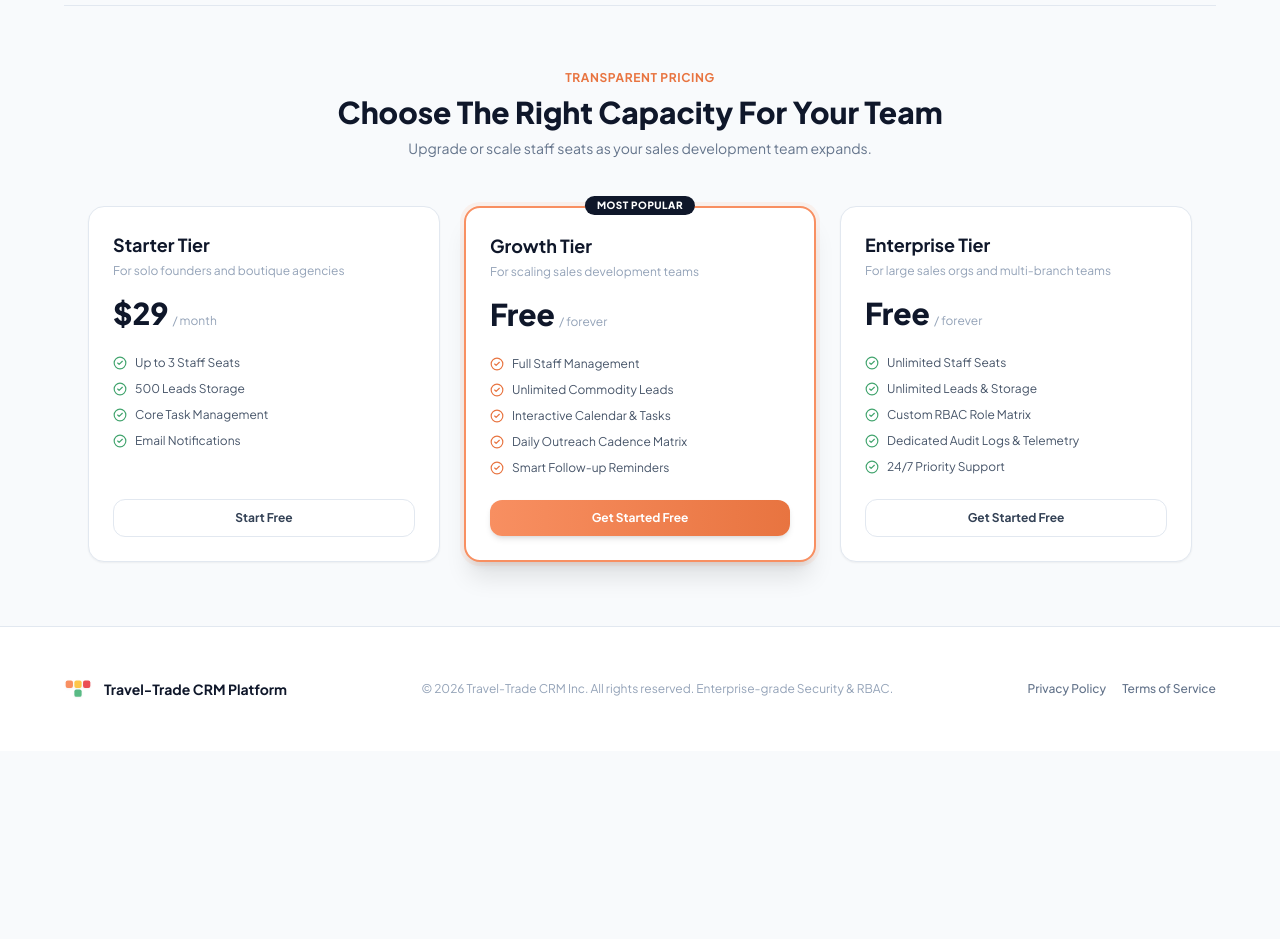
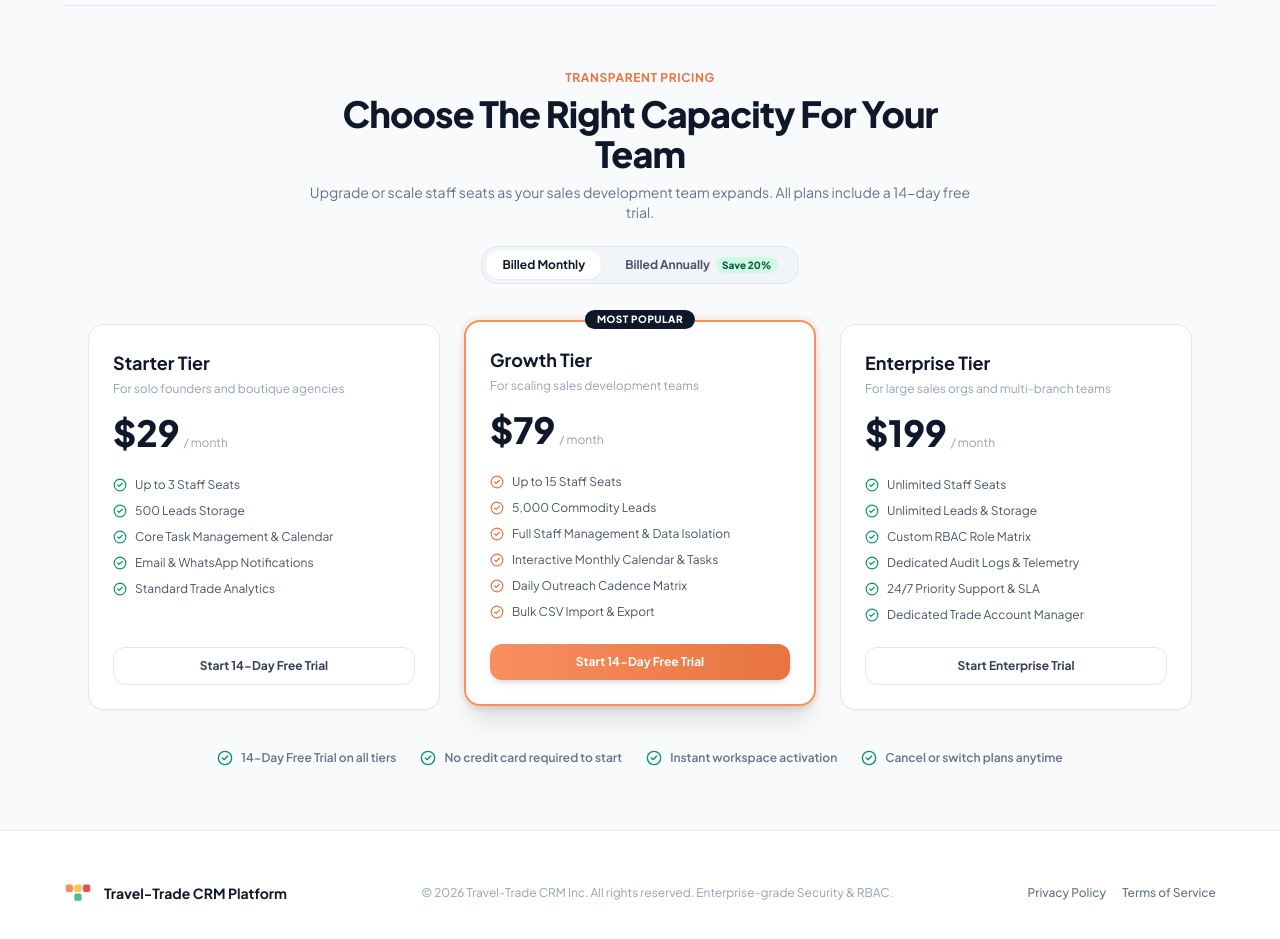
Before and after one commit to gfuid/CRM, a React (Vite) app in the folder frontend/: page / in a window 1280 px wide. Shown: the part 1440-2379 px from the top of the page. Before the commit the page ends 2191 px from the top, so only its background shows below. Built offline with nearby package versions, Linux system fonts and the light colour scheme; no server answers.

Commit message:
Fix plans pricing: restore accurate tiers (, , ), add monthly/annual billing switch, and update CTAs to 14-day free trial

```diff
--- a/frontend/src/pages/LandingPage.jsx
+++ b/frontend/src/pages/LandingPage.jsx
@@ -22,6 +22,7 @@
 
 export default function LandingPage({ onLoginClick, onRegisterClick }) {
   const [activePreviewTab, setActivePreviewTab] = useState('analytics'); // 'analytics' | 'pipeline' | 'outreach' | 'followup'
+  const [billingCycle, setBillingCycle] = useState('monthly'); // 'monthly' | 'annual'
 
   return (
     <div className="min-h-screen bg-[#f8fafc] text-slate-900 font-sans antialiased selection:bg-coral-500 selection:text-white">
@@ -337,41 +338,78 @@
 
       {/* Pricing Section */}
       <section id="pricing" className="max-w-6xl mx-auto px-6 py-16 border-t border-slate-200">
-        <div className="text-center max-w-2xl mx-auto mb-12">
+        <div className="text-center max-w-2xl mx-auto mb-10">
           <div className="text-xs font-bold text-coral-600 uppercase tracking-wider mb-2">Transparent Pricing</div>
-          <h2 className="text-3xl font-extrabold text-slate-900">Choose The Right Capacity For Your Team</h2>
+          <h2 className="text-3xl sm:text-4xl font-extrabold text-slate-900 tracking-tight">Choose The Right Capacity For Your Team</h2>
           <p className="text-sm text-slate-500 mt-2">
-            Upgrade or scale staff seats as your sales development team expands.
+            Upgrade or scale staff seats as your sales development team expands. All plans include a 14-day free trial.
           </p>
+
+          {/* Monthly / Annual Billing Toggle */}
+          <div className="mt-6 inline-flex items-center gap-2 p-1 rounded-2xl bg-slate-100 border border-slate-200">
+            <button
+              onClick={() => setBillingCycle('monthly')}
+              className={`px-4 py-1.5 rounded-xl text-xs font-bold transition-all cursor-pointer ${
+                billingCycle === 'monthly'
+                  ? 'bg-white text-slate-900 shadow-sm'
+                  : 'text-slate-600 hover:text-slate-900'
+              }`}
+            >
+              Billed Monthly
+            </button>
+            <button
+              onClick={() => setBillingCycle('annual')}
+              className={`flex items-center gap-1.5 px-4 py-1.5 rounded-xl text-xs font-bold transition-all cursor-pointer ${
+                billingCycle === 'annual'
+                  ? 'bg-emerald-600 text-white shadow-sm'
+                  : 'text-slate-600 hover:text-slate-900'
+              }`}
+            >
+              <span>Billed Annually</span>
+              <span className={`text-[10px] px-1.5 py-0.2 rounded-full font-black ${
+                billingCycle === 'annual' ? 'bg-white/25 text-white' : 'bg-emerald-100 text-emerald-800'
+              }`}>
+                Save 20%
+              </span>
+            </button>
+          </div>
         </div>
 
         <div className="grid grid-cols-1 md:grid-cols-3 gap-6">
           {/* Starter */}
-          <div className="p-6 rounded-2xl bg-white border border-slate-200 shadow-sm flex flex-col justify-between">
+          <div className="p-6 rounded-2xl bg-white border border-slate-200 shadow-sm flex flex-col justify-between hover:border-slate-300 transition-all">
             <div>
               <div className="font-bold text-slate-900 text-lg">Starter Tier</div>
               <p className="text-xs text-slate-400 mt-1">For solo founders and boutique agencies</p>
               <div className="mt-4 flex items-baseline gap-1">
-                <span className="text-3xl font-black text-slate-900">$29</span>
+                <span className="text-3xl sm:text-4xl font-black text-slate-900">
+                  {billingCycle === 'annual' ? '$24' : '$29'}
+                </span>
                 <span className="text-xs text-slate-400">/ month</span>
               </div>
+              {billingCycle === 'annual' && (
+                <span className="text-[10px] text-emerald-600 font-bold block mt-0.5">
+                  Billed annually ($288/yr)
+                </span>
+              )}
               <ul className="mt-6 space-y-2.5 text-xs text-slate-600">
-                <li className="flex items-center gap-2"><CheckCircle2 size={14} className="text-mint-600" /> Up to 3 Staff Seats</li>
-                <li className="flex items-center gap-2"><CheckCircle2 size={14} className="text-mint-600" /> 500 Leads Storage</li>
-                <li className="flex items-center gap-2"><CheckCircle2 size={14} className="text-mint-600" /> Core Task Management</li>
-                <li className="flex items-center gap-2"><CheckCircle2 size={14} className="text-mint-600" /> Email Notifications</li>
+                <li className="flex items-center gap-2"><CheckCircle2 size={14} className="text-emerald-600" /> Up to 3 Staff Seats</li>
+                <li className="flex items-center gap-2"><CheckCircle2 size={14} className="text-emerald-600" /> 500 Leads Storage</li>
+                <li className="flex items-center gap-2"><CheckCircle2 size={14} className="text-emerald-600" /> Core Task Management & Calendar</li>
+                <li className="flex items-center gap-2"><CheckCircle2 size={14} className="text-emerald-600" /> Email & WhatsApp Notifications</li>
+                <li className="flex items-center gap-2"><CheckCircle2 size={14} className="text-emerald-600" /> Standard Trade Analytics</li>
               </ul>
             </div>
             <button
               onClick={onRegisterClick}
-              className="mt-6 w-full py-2.5 rounded-xl border border-slate-200 hover:bg-slate-50 font-bold text-xs text-slate-700 transition-colors"
+              className="mt-6 w-full py-2.5 rounded-xl border border-slate-200 hover:bg-slate-50 font-bold text-xs text-slate-700 transition-colors cursor-pointer"
             >
-              Start Free
+              Start 14-Day Free Trial
             </button>
           </div>
 
           {/* Growth - Highlighted */}
-          <div className="p-6 rounded-2xl bg-white border-2 border-coral-500 shadow-xl ring-4 ring-coral-500/10 flex flex-col justify-between relative">
+          <div className="p-6 rounded-2xl bg-white border-2 border-coral-500 shadow-xl ring-4 ring-coral-500/10 flex flex-col justify-between relative transform md:-translate-y-1">
             <span className="absolute -top-3 left-1/2 -translate-x-1/2 px-3 py-0.5 rounded-full bg-slate-900 text-white text-[10px] font-extrabold uppercase tracking-wider">
               Most Popular
             </span>
@@ -379,48 +417,84 @@
               <div className="font-bold text-slate-900 text-lg">Growth Tier</div>
               <p className="text-xs text-slate-400 mt-1">For scaling sales development teams</p>
               <div className="mt-4 flex items-baseline gap-1">
-                <span className="text-3xl font-black text-slate-900">Free</span>
-                <span className="text-xs text-slate-400">/ forever</span>
+                <span className="text-3xl sm:text-4xl font-black text-slate-900">
+                  {billingCycle === 'annual' ? '$64' : '$79'}
+                </span>
+                <span className="text-xs text-slate-400">/ month</span>
               </div>
+              {billingCycle === 'annual' && (
+                <span className="text-[10px] text-emerald-600 font-bold block mt-0.5">
+                  Billed annually ($768/yr)
+                </span>
+              )}
               <ul className="mt-6 space-y-2.5 text-xs text-slate-600">
-                <li className="flex items-center gap-2"><CheckCircle2 size={14} className="text-coral-600" /> Full Staff Management</li>
-                <li className="flex items-center gap-2"><CheckCircle2 size={14} className="text-coral-600" /> Unlimited Commodity Leads</li>
-                <li className="flex items-center gap-2"><CheckCircle2 size={14} className="text-coral-600" /> Interactive Calendar & Tasks</li>
+                <li className="flex items-center gap-2"><CheckCircle2 size={14} className="text-coral-600" /> Up to 15 Staff Seats</li>
+                <li className="flex items-center gap-2"><CheckCircle2 size={14} className="text-coral-600" /> 5,000 Commodity Leads</li>
+                <li className="flex items-center gap-2"><CheckCircle2 size={14} className="text-coral-600" /> Full Staff Management & Data Isolation</li>
+                <li className="flex items-center gap-2"><CheckCircle2 size={14} className="text-coral-600" /> Interactive Monthly Calendar & Tasks</li>
                 <li className="flex items-center gap-2"><CheckCircle2 size={14} className="text-coral-600" /> Daily Outreach Cadence Matrix</li>
-                <li className="flex items-center gap-2"><CheckCircle2 size={14} className="text-coral-600" /> Smart Follow-up Reminders</li>
+                <li className="flex items-center gap-2"><CheckCircle2 size={14} className="text-coral-600" /> Bulk CSV Import & Export</li>
               </ul>
             </div>
             <button
               onClick={onRegisterClick}
-              className="mt-6 w-full py-2.5 rounded-xl bg-gradient-to-r from-coral-500 to-coral-600 hover:from-coral-600 hover:to-coral-700 font-bold text-xs text-white shadow-md transition-all"
+              className="mt-6 w-full py-2.5 rounded-xl bg-gradient-to-r from-coral-500 to-coral-600 hover:from-coral-600 hover:to-coral-700 font-bold text-xs text-white shadow-md transition-all cursor-pointer"
             >
-              Get Started Free
+              Start 14-Day Free Trial
             </button>
           </div>
 
           {/* Enterprise */}
-          <div className="p-6 rounded-2xl bg-white border border-slate-200 shadow-sm flex flex-col justify-between">
+          <div className="p-6 rounded-2xl bg-white border border-slate-200 shadow-sm flex flex-col justify-between hover:border-slate-300 transition-all">
             <div>
               <div className="font-bold text-slate-900 text-lg">Enterprise Tier</div>
               <p className="text-xs text-slate-400 mt-1">For large sales orgs and multi-branch teams</p>
               <div className="mt-4 flex items-baseline gap-1">
-                <span className="text-3xl font-black text-slate-900">Free</span>
-                <span className="text-xs text-slate-400">/ forever</span>
+                <span className="text-3xl sm:text-4xl font-black text-slate-900">
+                  {billingCycle === 'annual' ? '$159' : '$199'}
+                </span>
+                <span className="text-xs text-slate-400">/ month</span>
               </div>
+              {billingCycle === 'annual' && (
+                <span className="text-[10px] text-emerald-600 font-bold block mt-0.5">
+                  Billed annually ($1,908/yr)
+                </span>
+              )}
               <ul className="mt-6 space-y-2.5 text-xs text-slate-600">
-                <li className="flex items-center gap-2"><CheckCircle2 size={14} className="text-mint-600" /> Unlimited Staff Seats</li>
-                <li className="flex items-center gap-2"><CheckCircle2 size={14} className="text-mint-600" /> Unlimited Leads & Storage</li>
-                <li className="flex items-center gap-2"><CheckCircle2 size={14} className="text-mint-600" /> Custom RBAC Role Matrix</li>
-                <li className="flex items-center gap-2"><CheckCircle2 size={14} className="text-mint-600" /> Dedicated Audit Logs & Telemetry</li>
-                <li className="flex items-center gap-2"><CheckCircle2 size={14} className="text-mint-600" /> 24/7 Priority Support</li>
+                <li className="flex items-center gap-2"><CheckCircle2 size={14} className="text-emerald-600" /> Unlimited Staff Seats</li>
+                <li className="flex items-center gap-2"><CheckCircle2 size={14} className="text-emerald-600" /> Unlimited Leads & Storage</li>
+                <li className="flex items-center gap-2"><CheckCircle2 size={14} className="text-emerald-600" /> Custom RBAC Role Matrix</li>
+                <li className="flex items-center gap-2"><CheckCircle2 size={14} className="text-emerald-600" /> Dedicated Audit Logs & Telemetry</li>
+                <li className="flex items-center gap-2"><CheckCircle2 size={14} className="text-emerald-600" /> 24/7 Priority Support & SLA</li>
+                <li className="flex items-center gap-2"><CheckCircle2 size={14} className="text-emerald-600" /> Dedicated Trade Account Manager</li>
               </ul>
             </div>
             <button
               onClick={onRegisterClick}
-              className="mt-6 w-full py-2.5 rounded-xl border border-slate-200 hover:bg-slate-50 font-bold text-xs text-slate-700 transition-colors"
+              className="mt-6 w-full py-2.5 rounded-xl border border-slate-200 hover:bg-slate-50 font-bold text-xs text-slate-700 transition-colors cursor-pointer"
             >
-              Get Started Free
+              Start Enterprise Trial
             </button>
+          </div>
+        </div>
+
+        {/* Trust Badges */}
+        <div className="mt-10 flex flex-wrap items-center justify-center gap-6 text-xs font-semibold text-slate-500">
+          <div className="flex items-center gap-2">
+            <CheckCircle2 size={16} className="text-emerald-600" />
+            <span>14-Day Free Trial on all tiers</span>
+          </div>
+          <div className="flex items-center gap-2">
+            <CheckCircle2 size={16} className="text-emerald-600" />
+            <span>No credit card required to start</span>
+          </div>
+          <div className="flex items-center gap-2">
+            <CheckCircle2 size={16} className="text-emerald-600" />
+            <span>Instant workspace activation</span>
+          </div>
+          <div className="flex items-center gap-2">
+            <CheckCircle2 size={16} className="text-emerald-600" />
+            <span>Cancel or switch plans anytime</span>
           </div>
         </div>
       </section>
```
